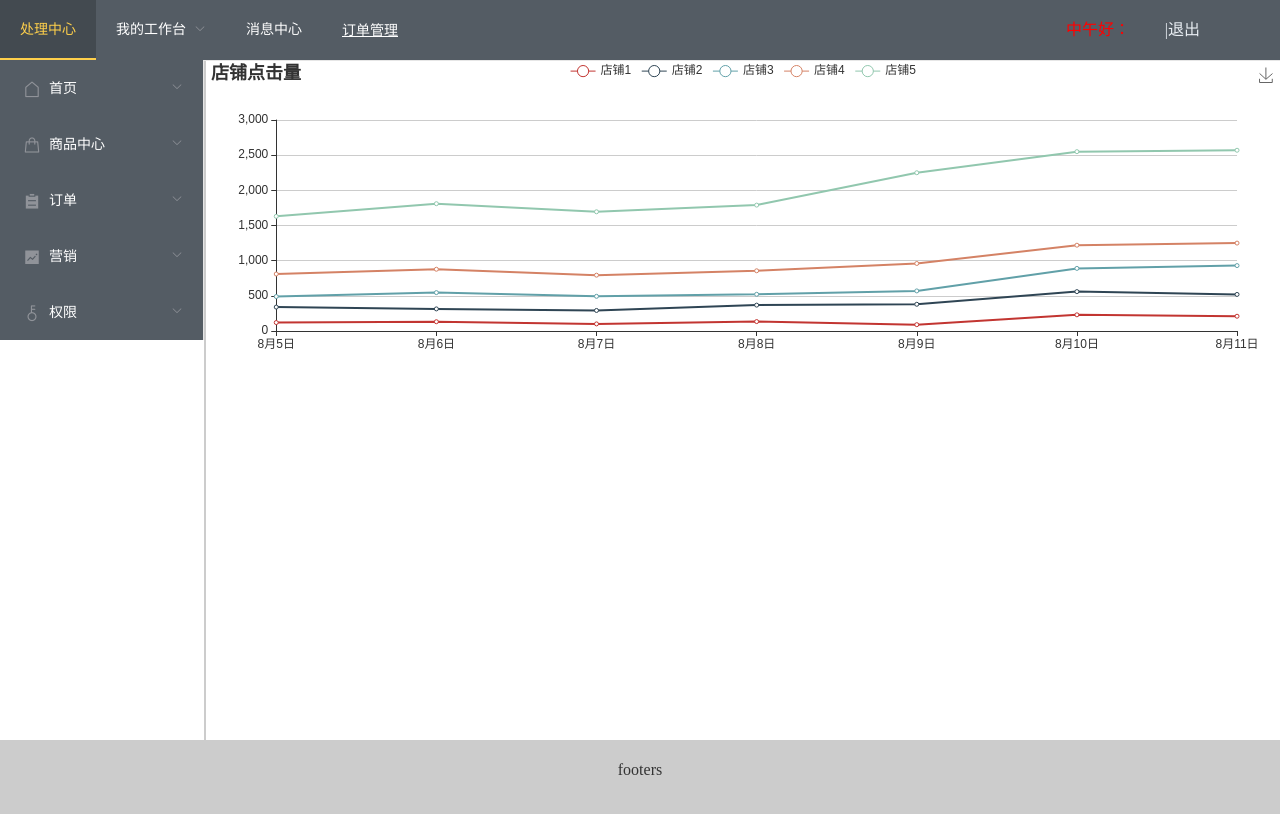
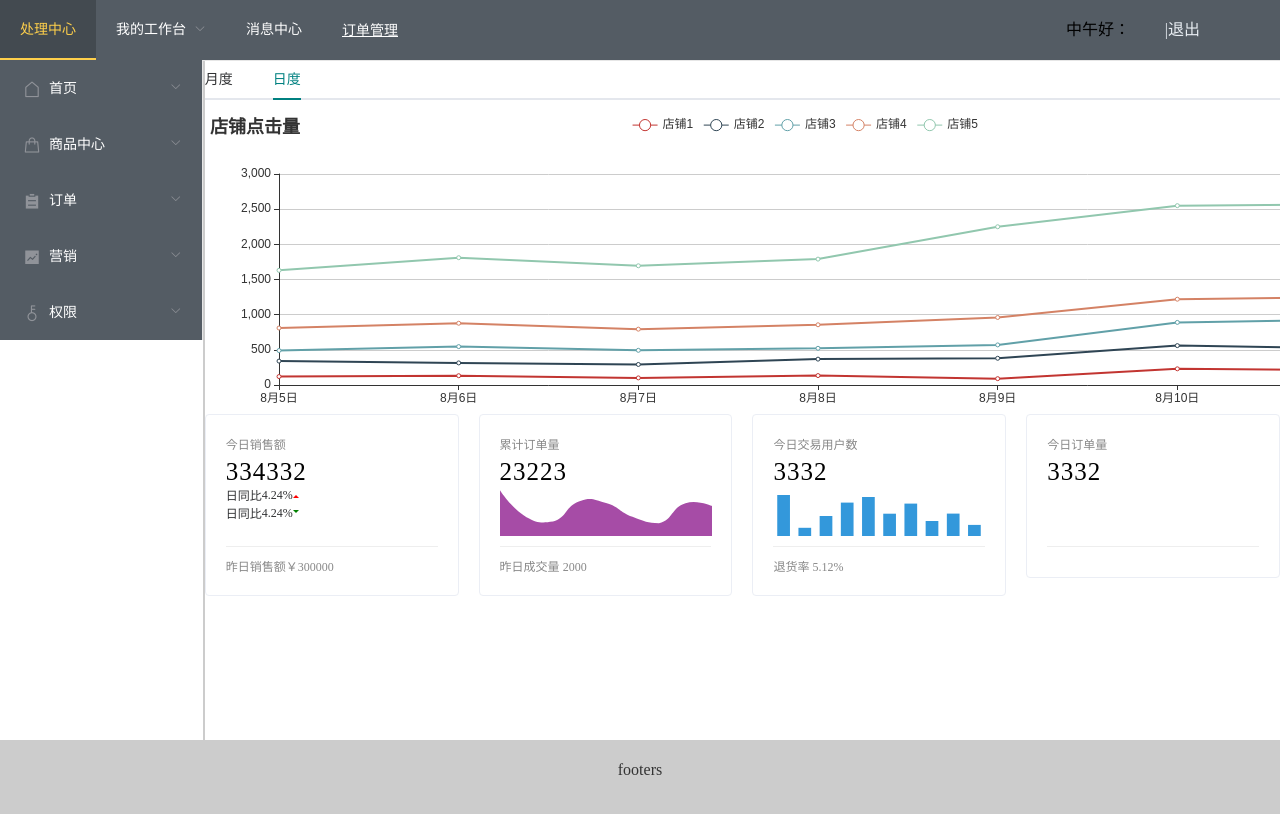
Before and after one commit to miyano1996/miyano-, a Vue app in the folder vue-project/: page /#/main in a window 1280 px wide. Shown: the top 814 px of the page. Built offline with nearby package versions, Linux system fonts and the light colour scheme; no server answers.

Commit message:
新增了图表的静态组件

```diff
--- /dev/null
+++ b/vue-project/src/components/charts/CommonCards/ShopCommonCard.vue
@@ -0,0 +1,56 @@
+<template>
+  <div class="common-card" :style="{width:'100%',height:'100%'}">
+    <el-card shadow="hover">
+      <div class="title">{{title}}</div>
+      <div class="value">{{value}}</div>
+      <div class="chart">
+          <slot></slot>
+      </div>
+      <div class="line"></div>
+      <div class="total">
+          <slot name="footer"></slot>
+      </div>
+    </el-card>
+
+  </div>
+</template>
+
+<script>
+export default {
+    props:{
+        title:String,
+        value:String
+    }
+}
+</script>
+
+<style lang="scss" scoped>
+    .common-card{
+        height: 100%;
+    }
+    .title{
+        font-size: 12px;
+        color:#888;
+    }
+    .value{
+        font-size:25px;
+        color: #000;
+        margin-top:5px;
+        letter-spacing:1px
+    }
+    .chart{
+        height: 50px;
+    }
+    .line{
+        margin:10px 0;
+        border-top:1px solid #eee ;
+    }
+    .total{
+        font-size: 12px;
+        color:#888
+    }
+    .emphasis{
+        color: #000;
+        font-weight: 900;
+    }
+</style>
--- /dev/null
+++ b/vue-project/src/components/charts/ShopData/ShopData.vue
@@ -0,0 +1,44 @@
+<template>
+  <div id="shop-data">
+    <el-row :gutter="20">
+      <el-col :span="6">
+        <total-sales></total-sales>
+      </el-col>
+      <el-col :span="6">
+        <total-orders></total-orders>
+      </el-col>
+      <el-col :span="6">
+        <today-users></today-users>
+      </el-col>
+      <el-col :span="6">
+        <type-sales></type-sales>
+      </el-col>
+    </el-row>
+  </div>
+</template>
+
+<script>
+import TotalSales from "./TotalSales/";
+import TotalOrders from "./TotalOrders";
+import TodayUsers from "./TodayUsers";
+import TypeSales from "./TypeSales";
+export default {
+  components: {
+    TotalSales,
+    TotalOrders,
+    TodayUsers,
+    TypeSales,
+  },
+};
+</script>
+
+<style>
+#shop-data {
+
+  height: 300px;
+}
+.el-row,
+.el-col {
+  height: 100%;
+}
+</style>
--- /dev/null
+++ b/vue-project/src/components/charts/ShopData/TodayUsers/index.vue
@@ -0,0 +1,49 @@
+<template>
+  <shop-common-card title="今日交易用户数" value="3332">
+    <template>
+      <div id="today-users-charts" :style="{width:'100%',height:'100%'}"></div>
+    </template>
+    <template v-slot:footer>
+      <span>退货率 </span>
+      <span class="emphasis">5.12%</span>
+    </template>
+  </shop-common-card>
+</template>
+
+<script>
+import ShopCommonCard from "../../CommonCards/ShopCommonCard";
+export default {
+  components: {
+    ShopCommonCard,
+  },
+  mounted() {
+    const chartsDom = document.getElementById("today-users-charts");
+    const chart = this.$echarts.init(chartsDom);
+    chart.setOption({
+        color:['#3398DB'],
+        series:[{
+            type:'bar',
+            data:[410,82,200,334,390,223,324,150,224,111],
+            barWidth:'60%'
+        }],
+        xAxis:{
+            type:'category',
+            data:['00:00',"01:00","02:00","03:00","04:00","05:00","06:00","07:00","08:00","09:00"],
+            show:false
+        },
+        yAxis:{
+            show:false
+        },
+        grid:{
+            top:0,
+            bottom:0,
+            left:0,
+            right:0
+        }
+    })
+  },
+};
+</script>
+
+<style>
+</style>
--- /dev/null
+++ b/vue-project/src/components/charts/ShopData/TotalOrders/index.vue
@@ -0,0 +1,60 @@
+<template>
+  <shop-common-card title="累计订单量" value="23223">
+    <template>
+      <div id="total-orders-charts" :style="{width:'100%',height:'100%'}"></div>
+    </template>
+    <template v-slot:footer>
+      <span>昨日成交量 </span>
+      <span class="emphasis">2000</span>
+    </template>
+  </shop-common-card>
+</template>
+
+<script>
+import ShopCommonCard from "../../CommonCards/ShopCommonCard";
+export default {
+  components: {
+    ShopCommonCard,
+  },
+
+  mounted() {
+    const chartsDom = document.getElementById("total-orders-charts");
+    const chart = this.$echarts.init(chartsDom);
+    chart.setOption({
+      xAxis: {
+        type: "category",
+        show: false,
+        boundaryGap: false,
+      },
+      yAxis: {
+        show: false,
+      },
+      series: [
+        {
+          type: "line",
+          data: [320, 132, 101, 244, 231, 134, 90, 230, 210],
+          areaStyle: {
+            color: "purple",
+          },
+          lineStyle: {
+            width: 0,
+          },
+          itemStyle: {
+            opacity: 0,
+          },
+          smooth: true,
+        },
+      ],
+      grid: {
+        top: 0,
+        bottom: 0,
+        left: 0,
+        right: 0,
+      },
+    });
+  },
+};
+</script>
+
+<style>
+</style>
--- /dev/null
+++ b/vue-project/src/components/charts/ShopData/TotalSales/index.vue
@@ -0,0 +1,56 @@
+<template>
+  <shop-common-card title="今日销售额" value="334332">
+    <template>
+      <div>
+        <div class="compare">
+          <span>日同比</span>
+          <span>4.24%</span>
+          <div class="increase"></div>
+
+        </div>
+        <div class="compare">
+          <span>日同比</span>
+          <span>4.24%</span>
+          <div class="decrease"></div>
+        </div>
+      </div>
+    </template>
+    <template v-slot:footer>
+      <span>昨日销售额</span>
+      <span class="emphasis">￥300000</span>
+    </template>
+  </shop-common-card>
+</template>
+
+
+<script>
+import ShopCommonCard from "../../CommonCards/ShopCommonCard";
+export default {
+  components: {
+    ShopCommonCard,
+  },
+};
+</script>
+
+<style lang="scss" scoped>
+.compare {
+  font-size: 12px;
+  display: flex;
+  align-items: center;
+  .increase {
+    width: 0;
+    height: 0;
+    border-width: 3px;
+    border-color: transparent transparent red transparent;
+    border-style: solid;
+
+  }
+  .decrease {
+    width: 0;
+    height: 0;
+    border-width: 3px;
+    border-color: green transparent transparent transparent;
+    border-style: solid;
+  }
+}
+</style>
--- /dev/null
+++ b/vue-project/src/components/charts/ShopData/TypeSales/index.vue
@@ -0,0 +1,20 @@
+<template>
+  <shop-common-card title="今日订单量" value="3332">
+    <template>
+      <div id="today-users-charts" :style="{width:'100%',height:'100%'}"></div>
+    </template>
+  </shop-common-card>
+</template>
+
+
+<script>
+import ShopCommonCard from "../../CommonCards/ShopCommonCard";
+export default {
+  components: {
+    ShopCommonCard,
+  },
+};
+</script>
+
+<style>
+</style>
--- a/vue-project/src/components/charts/UsersViewCharts.vue
+++ b/vue-project/src/components/charts/UsersView/DailyView/index.vue
@@ -1,6 +1,6 @@
 
 <template>
-  <div id="users-view-charts"></div>
+  <div id="daily-view"></div>
 </template>
 
 <script>
@@ -14,7 +14,7 @@ export default {
     this.getDays()
   },
   mounted() {
-    const chartsDom = document.getElementById("users-view-charts");
+    const chartsDom = document.getElementById("daily-view");
     const myChart = this.$echarts.init(chartsDom);
     myChart.setOption({
       title: {
@@ -99,8 +99,8 @@ export default {
 </script>
 
 <style scope>
-#users-view-charts {
-  width: 100%;
+#daily-view {
+  width: 1200px;
   height: 300px;
 }
 </style>
--- /dev/null
+++ b/vue-project/src/components/charts/UsersView/MonthlyView/index.vue
@@ -0,0 +1,112 @@
+
+<template>
+  <div id="monthly-view"></div>
+</template>
+
+<script>
+export default {
+  data(){
+    return {
+      xAxisData:[]
+    }
+  },
+  created(){
+    this.getMonths()
+  },
+  mounted() {
+    const chartsDom = document.getElementById("monthly-view");
+    const myChart = this.$echarts.init(chartsDom);
+    myChart.setOption({
+      title: {
+        text: "店铺点击量",
+      },
+      tooltip: {
+        trigger: "axis",
+      },
+      legend: {
+        data: ["店铺1", "店铺2", "店铺3", "店铺4", "店铺5"],
+      },
+      grid: {
+        left: "3%",
+        right: "4%",
+        bottom: "3%",
+        containLabel: true,
+      },
+      toolbox: {
+        feature: {
+          saveAsImage: {},
+        },
+      },
+      xAxis: {
+        type: "category",
+        boundaryGap: false,
+        data: this.xAxisData,
+      },
+      yAxis: {
+        type: "value",
+      },
+      series: [
+        {
+          name: "店铺1",
+          type: "line",
+          stack: "总量",
+          data: [1120, 1132, 1101, 1314, 901, 1230],
+        },
+        {
+          name: "店铺2",
+          type: "line",
+          stack: "总量",
+          data: [1220, 1182, 1191, 1234, 2190, 3130],
+        },
+        {
+          name: "店铺3",
+          type: "line",
+          stack: "总量",
+          data: [1350, 2232, 2201, 2154, 2190, 2330],
+        },
+        {
+          name: "店铺4",
+          type: "line",
+          stack: "总量",
+          data: [3320, 3332, 3301, 3334, 3390, 3330],
+        },
+        {
+          name: "店铺5",
+          type: "line",
+          stack: "总量",
+          data: [8120, 9132, 9301, 9034, 12900, 13300],
+        },
+      ],
+    });
+  },
+  methods: {
+    getMonths() {
+      let datelist = []
+      let date = new Date()
+      let Y = date.getFullYear()
+      let M = date.getMonth()
+      for (let i = 0; i < 6; i++) {
+        let dateoption = ''
+        if (M - 1 !== 0) {
+        } else {
+          M = 12
+          Y = Y - 1
+        }
+        let m = M
+        m = m < 10 ? '0' + m : m
+        dateoption = Y + '/' + m
+        M--
+        datelist.push(dateoption)
+      }
+      this.xAxisData = datelist.reverse()
+    },
+  },
+};
+</script>
+
+<style scope>
+#monthly-view {
+  width: 1200px;
+  height: 300px;
+}
+</style>
--- /dev/null
+++ b/vue-project/src/components/charts/UsersView/UsersViewCharts.vue
@@ -0,0 +1,33 @@
+
+<template>
+  <el-tabs v-model="activeName" @tab-click="handleClick">
+    <el-tab-pane label="月度" name="monthly"><monthly-view></monthly-view></el-tab-pane>
+    <el-tab-pane label="日度" name="daily"><daily-view></daily-view></el-tab-pane>
+  </el-tabs>
+</template>
+<script>
+import DailyView from "./DailyView";
+import MonthlyView from "./MonthlyView";
+export default {
+  components: {
+    DailyView,
+    MonthlyView,
+  },
+  data() {
+    return {
+      activeName: "daily",
+    };
+  },
+  created() {},
+  mounted() {},
+  methods: {
+    handleClick(tab, event) {
+      console.log(tab, event);
+    },
+  },
+};
+</script>
+
+<style scope>
+
+</style>
--- a/vue-project/src/views/goodsSystem/main/Main.vue
+++ b/vue-project/src/views/goodsSystem/main/Main.vue
@@ -8,6 +8,7 @@
     <div class='main-content'>
         <!--内容区 -->
         <users-view-charts></users-view-charts>
+        <shop-data></shop-data>
       <router-view/>
     </div>
   </div>
@@ -15,10 +16,11 @@
 
 <script>
 import SliderBar from './SliderBar.vue'
-import UsersViewCharts from '../../../components/charts/UsersViewCharts'
+import UsersViewCharts from '../../../components/charts/UsersView/UsersViewCharts'
+import ShopData from '../../../components/charts/ShopData/ShopData'
 export default {
     components:{
-        SliderBar,UsersViewCharts
+        SliderBar,UsersViewCharts,ShopData
     }
 }
 </script>
--- a/vue-project/src/views/goodsSystem/system/System.vue
+++ b/vue-project/src/views/goodsSystem/system/System.vue
@@ -1,6 +1,6 @@
 <!--页面主体 -->
 <template>
-  <div style="color:red">
+  <div>
     <p class="system-use">
       <i :class="weather"></i>
       <span>{{msg}}：{{useName}}</span>
```
